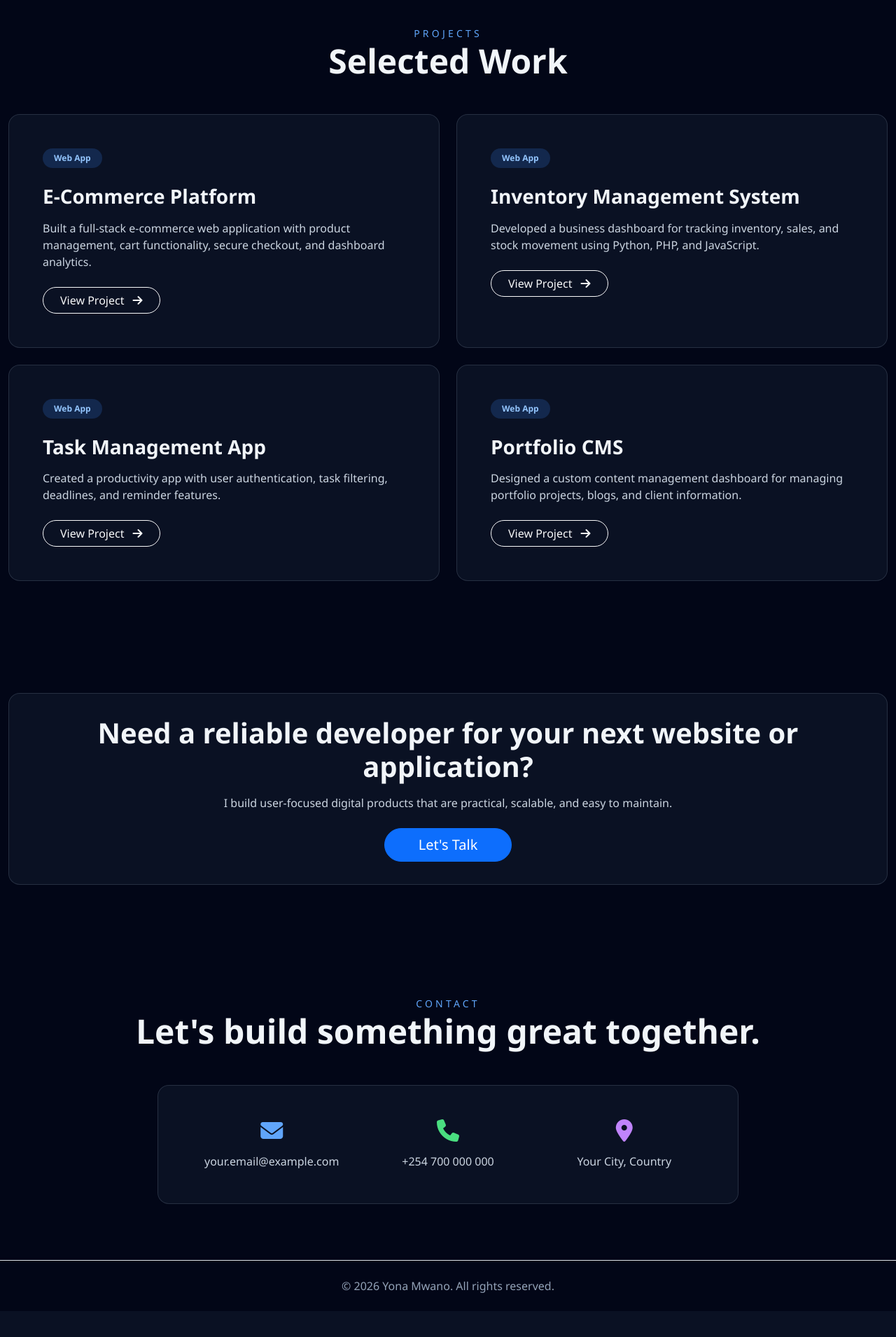
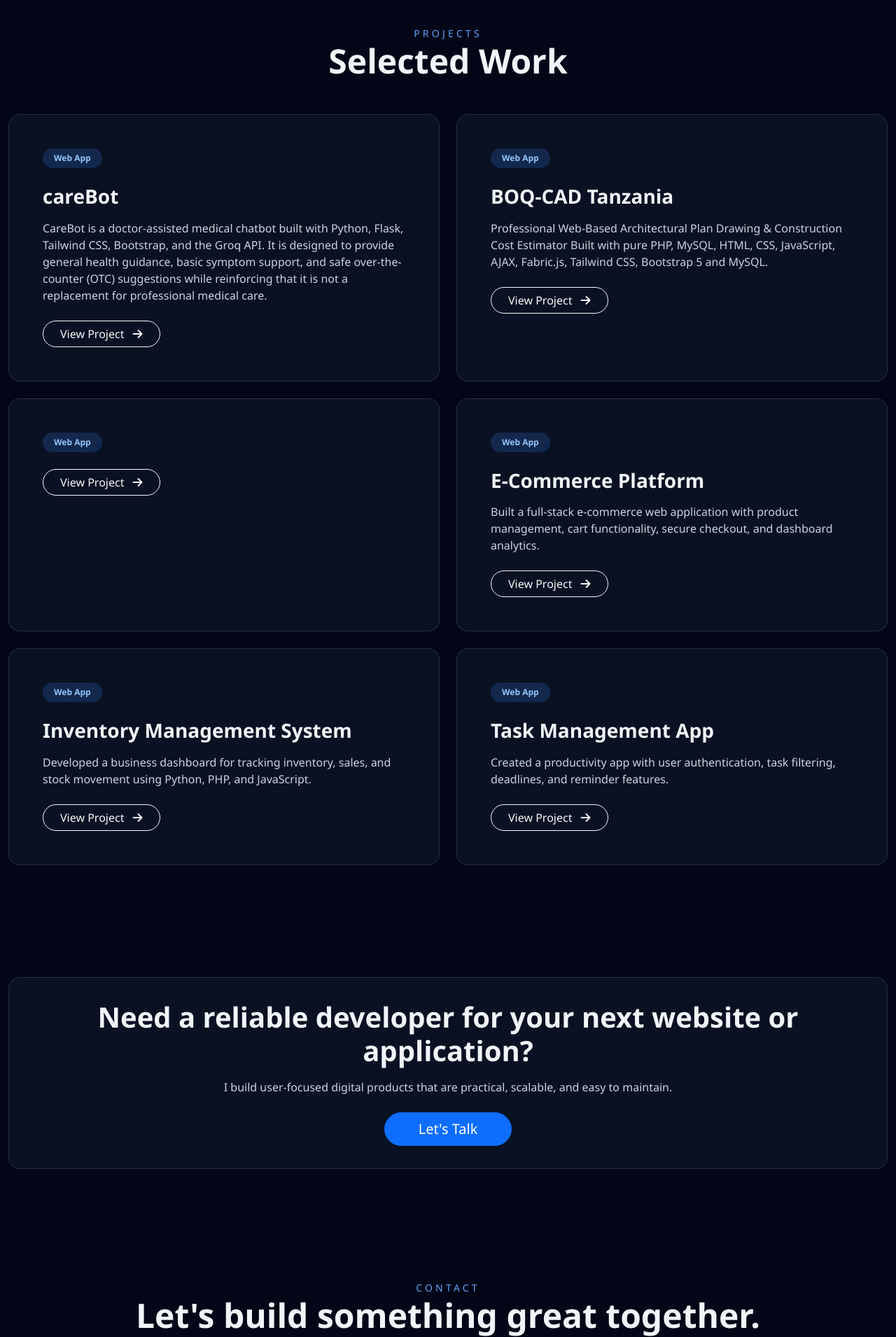
Before and after one commit to YonaMwano/Portfolio, a Flask app: page / in a window 1280 px wide. Shown: the part 2160-4070 px from the top of the page at 70% size. Before the commit the page ends 4007 px from the top, so only its background shows below. Run offline with Flask 3, Linux system fonts and the light colour scheme; some libraries are stand-ins or nearby versions.

Commit message:
portfolio

```diff
--- a/app.py
+++ b/app.py
@@ -5,6 +5,18 @@ app = Flask(__name__)
 @app.route("/")
 def home():
     projects = [
+
+        {"title": "careBot",
+         "description": "CareBot is a doctor-assisted medical chatbot built with Python, Flask, Tailwind CSS, Bootstrap, and the Groq API. It is designed to provide general health guidance, basic symptom support, and safe over-the-counter (OTC) suggestions while reinforcing that it is not a replacement for professional medical care.",
+         "link": "https://carebot-blue.vercel.app"
+
+        },
+        {"title": " BOQ-CAD Tanzania",
+         "description": " Professional Web-Based Architectural Plan Drawing & Construction Cost Estimator Built with pure PHP, MySQL, HTML, CSS, JavaScript, AJAX, Fabric.js, Tailwind CSS, Bootstrap 5 and MySQL.",
+         "link": "https://artzone.page.gd"
+
+        },
+        {},
         {
             "title": "E-Commerce Platform",
             "description": "Built a full-stack e-commerce web application with product management, cart functionality, secure checkout, and dashboard analytics.",
@@ -19,11 +31,6 @@ def home():
             "title": "Task Management App",
             "description": "Created a productivity app with user authentication, task filtering, deadlines, and reminder features.",
             "link": "https://github.com/yourusername/task-manager"
-        },
-        {
-            "title": "Portfolio CMS",
-            "description": "Designed a custom content management dashboard for managing portfolio projects, blogs, and client information.",
-            "link": "https://github.com/yourusername/portfolio-cms"
         }
     ]
 
--- a/templates/index.html
+++ b/templates/index.html
@@ -83,13 +83,13 @@
                     </div>
 
                     <div class="mt-5 d-flex gap-4 text-slate-300">
-                        <a href="https://github.com/yourusername" class="text-decoration-none hover:text-white" target="_blank" rel="noopener">
+                        <a href="https://github.com/YonaMwano" class="text-decoration-none hover:text-white" target="_blank" rel="noopener">
                             <i class="fab fa-github fa-2x"></i>
                         </a>
                         <a href="https://linkedin.com/in/yourusername" class="text-decoration-none hover:text-white" target="_blank" rel="noopener">
                             <i class="fab fa-linkedin fa-2x"></i>
                         </a>
-                        <a href="mailto:your.email@example.com" class="text-decoration-none hover:text-white">
+                        <a href="yonamwano@gmail.com" class="text-decoration-none hover:text-white">
                             <i class="fas fa-envelope fa-2x"></i>
                         </a>
                     </div>
@@ -98,7 +98,7 @@
                 <div class="col-lg-5">
                     <div class="glass p-4 rounded-4 shadow-2xl">
                         <img
-                            src="{{ url_for('static', filename='images/profile.jpg') }}"
+                            src="{{ url_for('static', filename='image/profile.jpg') }}"
                             alt="Yona Mwano"
                             class="img-fluid rounded-4 w-100"
                             style="height: 500px; object-fit: cover;"
@@ -243,15 +243,15 @@
                         <div class="row g-4 text-center">
                             <div class="col-md-4">
                                 <i class="fas fa-envelope text-blue-400 fa-2x mb-3"></i>
-                                <p class="text-slate-300 mb-0">your.email@example.com</p>
+                                <p class="text-slate-300 mb-0">yonamwano@gmail.com</p>
                             </div>
                             <div class="col-md-4">
                                 <i class="fas fa-phone text-green-400 fa-2x mb-3"></i>
-                                <p class="text-slate-300 mb-0">+254 700 000 000</p>
+                                <p class="text-slate-300 mb-0">+255768942522</p>
                             </div>
                             <div class="col-md-4">
                                 <i class="fas fa-map-marker-alt text-purple-400 fa-2x mb-3"></i>
-                                <p class="text-slate-300 mb-0">Your City, Country</p>
+                                <p class="text-slate-300 mb-0">Iringa, Tanzania</p>
                             </div>
                         </div>
                     </div>
```
Also changed, not shown: image/profile.jpg (added).
